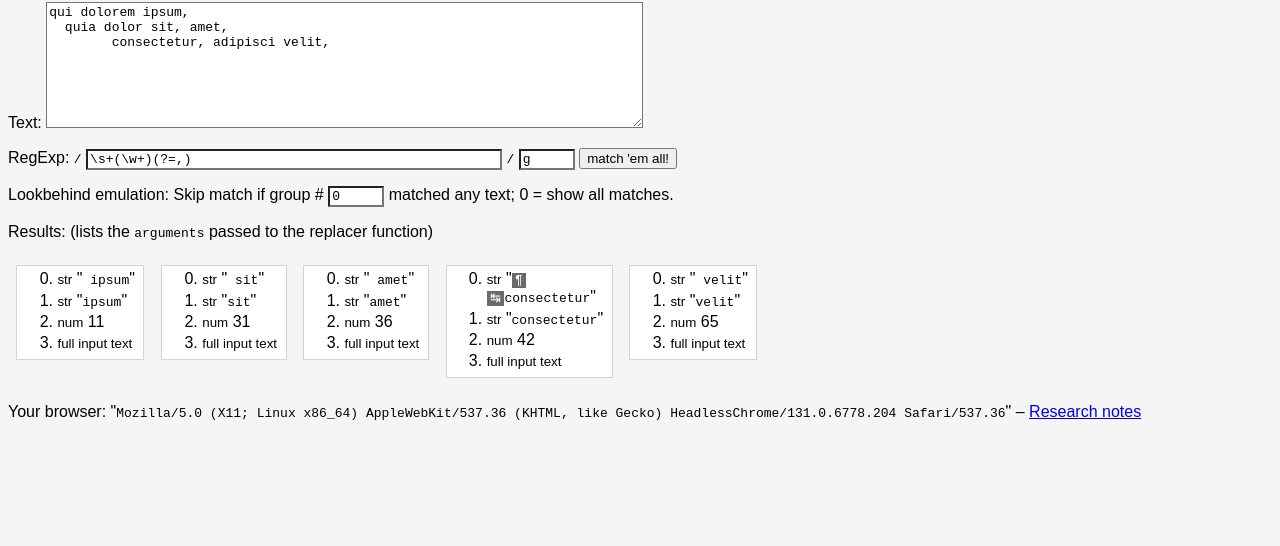
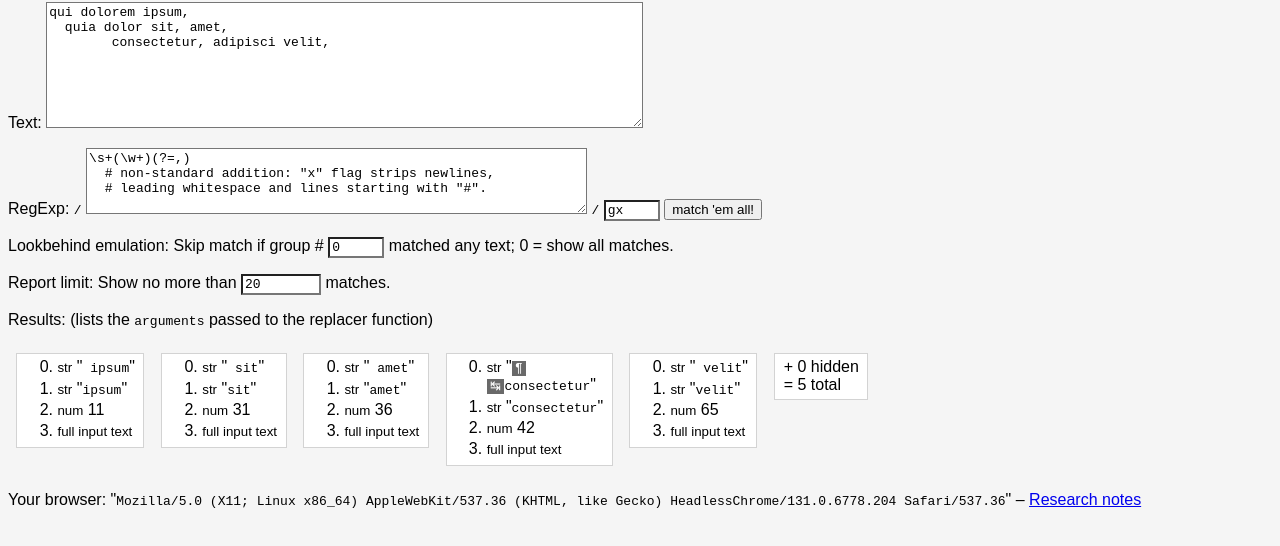
Before and after one commit to mk-pmb/tryjs, a plain HTML site: page rgx-replace.html in a window 1280 px wide. Shown: the part 66-612 px from the top of the page. Drawn offline with Linux system fonts and the light colour scheme.

Commit message:
rgx-replace += match limit + x flag

```diff
--- a/rgx-replace.html
+++ b/rgx-replace.html
@@ -14,6 +14,7 @@
       border: 1px solid lightgrey; margin: 1ex;
       padding: 0.5ex; padding-left: 0px; padding-right: 1ex;
     }
+    li.match p { padding: 0px; margin: 0px; margin-left: 1ex; }
     u { text-decoration: none; padding: 0px 0.5ex;
       background: dimgray; color: white; }
   </style>
@@ -25,13 +26,17 @@
 <p>Text: <textarea id="txt" cols="72" rows="8" wrap="soft">qui dolorem ipsum,
   quia dolor sit, amet,
 &#9;consectetur, adipisci velit,</textarea></p>
-<p>RegExp: <tt>/</tt> <input type="text" id="rgx" size="50"
-  value="\s+(\w+)(?=,)">
-  <tt>/</tt> <input type="text" id="flags" size="5" value="g">
+<p>RegExp: <tt>/</tt> <textarea id="rgx" cols="60" rows="4" wrap="soft"
+  >\s+(\w+)(?=,)
+  # non-standard addition: "x" flag strips newlines,
+  # leading whitespace and lines starting with "#".</textarea>
+  <tt>/</tt> <input type="text" id="flags" size="5" value="gx">
   <input type="submit" value="match 'em all!"></p>
 <p>Lookbehind emulation: Skip match if group #
   <input type="text" id="badgrp" size="5" value="0">
   matched any text; 0 = show all matches.</p>
+<p>Report limit: Show no more than
+  <input type="text" id="limit" size="8" value="20"> matches.
 <p>Results: (lists the <tt>arguments</tt> passed to the replacer function)</p>
 <ol id="matches"><li>(no results yet)</li></ol>
 <div style="clear: both;"></div>
@@ -55,7 +60,9 @@ htmlify.span = document.createElement('span');
 document.getElementById('uagent').innerHTML = htmlify(navigator.userAgent);
 
 function tryMatch() {
-  var matches = '', fullTxt = idv('txt'), badGrp = +idv('badgrp'), quot, rplc;
+  var matches = '', fullTxt = idv('txt'), rgxBody = idv('rgx'),
+    rgxFlags = idv('flags'), badGrp = +idv('badgrp'), quot, rplc,
+    matchStat = { limit: (+idv('limit') || 1), cnt: 0, hidden: 0 };
   quot = function (x) {
     if (x === fullTxt) { return '<small>full input text</small>'; }
     var t = typeof x;
@@ -78,19 +85,30 @@ function tryMatch() {
   rplc = function () {
     var argIdx;
     if (badGrp && arguments[badGrp]) { return; }
+    matchStat.cnt += 1;
+    if (matchStat.cnt > matchStat.limit) {
+      matchStat.hidden += 1;
+      return;
+    }
     matches += '<li class="match"><ol start="0" class="match">';
     for (argIdx = 0; argIdx < arguments.length; argIdx += 1) {
       matches += '<li>' + quot(arguments[argIdx]) + '</li>';
     }
     matches += '</ol></li>';
   };
+  rgxFlags = rgxFlags.replace(/x/, function () {
+    rgxBody = rgxBody.replace(/(^|\n)([\n\s]*|#[ -\uFFFF]+)*/g, '');
+    return '';
+  });
   try {
-    fullTxt.replace(new RegExp(idv('rgx'), idv('flags')), rplc);
+    fullTxt.replace(new RegExp(rgxBody, rgxFlags), rplc);
+    matches += '<li class="match"><p>+ ' + matchStat.hidden +
+      ' hidden<br/>= ' + matchStat.cnt + ' total</p></li>';
   } catch (err) {
     matches = '<li style="color: red;">' + htmlify(err) + '</li>';
   }
-  document.getElementById('matches').innerHTML = (matches ||
-    '<li>(no matches)</li>');
+  matches = (matches || '<li>(no matches)</li>');
+  document.getElementById('matches').innerHTML = matches;
   return false;
 }
 
```
